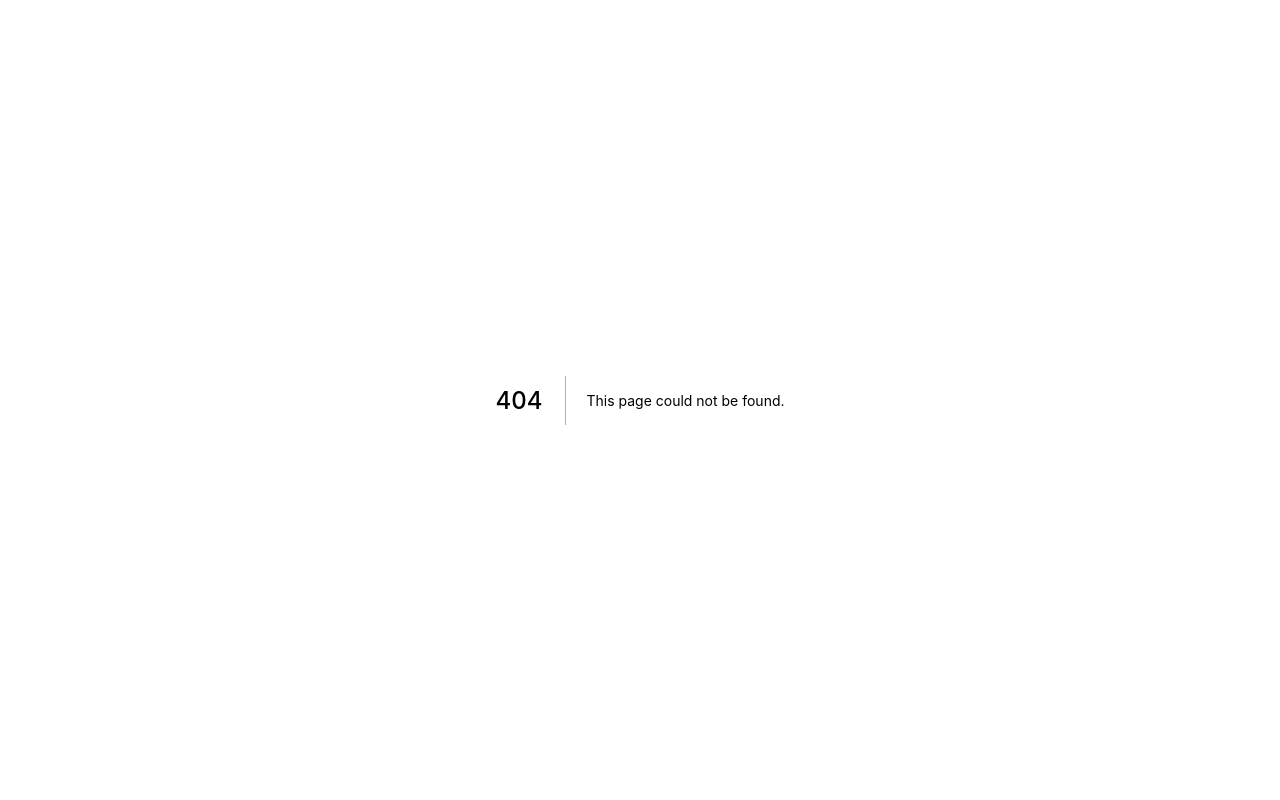
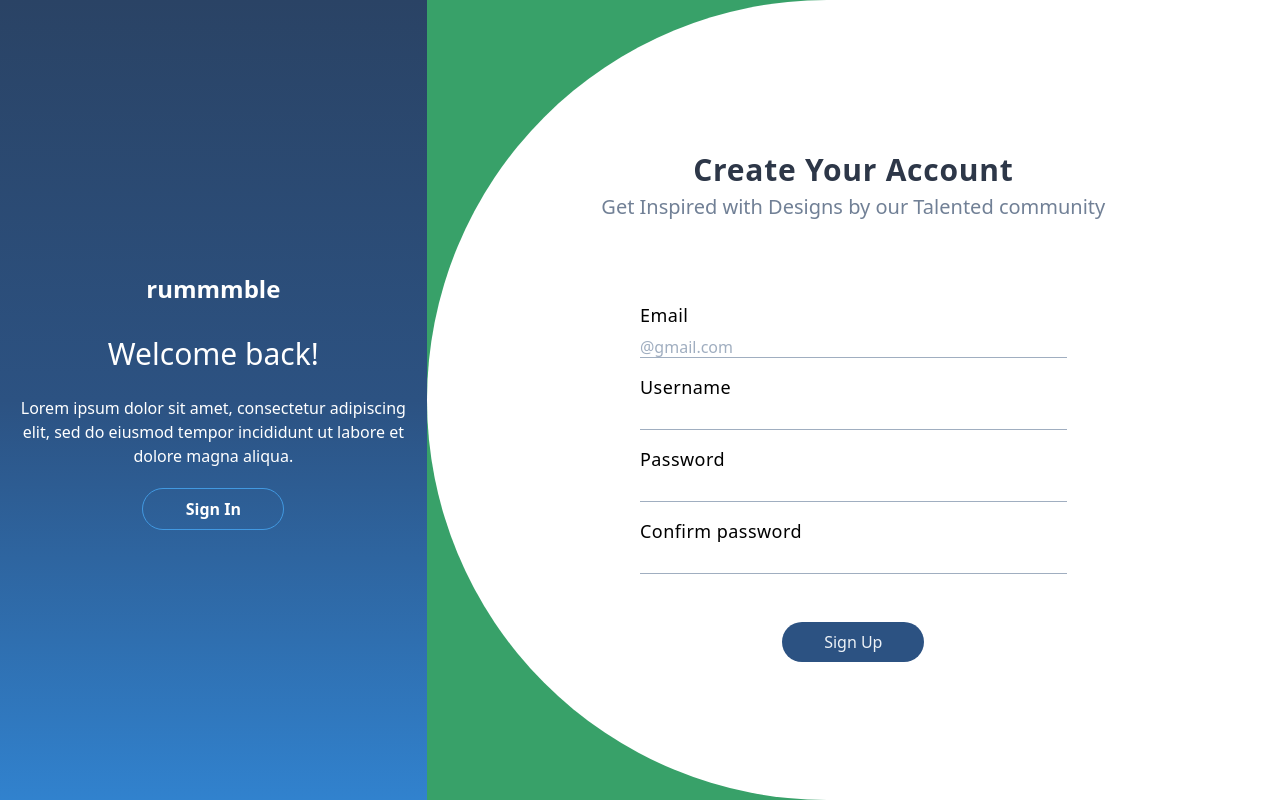
Before and after one commit to RonaldRusso94/rummmble-frontend, a Next.js app: page /signup in a window 1280 px wide. Before the commit this address had no page. Built offline with nearby package versions, Linux system fonts and the light colour scheme.

Commit message:
created sign up page component

```diff
--- /dev/null
+++ b/pages/signup.js
@@ -0,0 +1,115 @@
+import React, { useRef } from 'react';
+import { useForm } from 'react-hook-form';
+import AuthLayout from '../components/layout/AuthLayout';
+
+const SignUp = () => {
+  return (
+    <AuthLayout className="flex h-screen">
+       <div className="flex flex-col justify-center items-center h-auto">
+       <div className="text-center">
+          <h1 className="font-bold text-2xl text-white mb-2">rummmble</h1>
+        </div>
+        <div className="text-center mt-4">
+          <h1 className="font-normal text-3xl text-white mb-1">Welcome back!</h1>
+          <p className="font-normal text-base text-white mb-1 p-4">Lorem ipsum dolor sit amet, consectetur adipiscing elit, sed do eiusmod tempor incididunt ut labore et dolore magna aliqua.</p>
+        </div>
+        <button type="submit" className="w-1/3 bg-transparent hover:bg-blue-900 text-white font-semibold hover:text-white py-2 px-4 border border-blue-500 hover:border-transparent rounded-full focus:outline-none">Sign In</button>
+       </div>
+       <SignUpForm />
+    </AuthLayout>
+  )
+}
+
+
+const SignUpForm = () => {
+  const { register, errors, handleSubmit, watch } = useForm({});
+  const password = useRef({});
+  password.current = watch("password", "");
+
+  const onSubmit = (data) => {
+    console.log("Data submitted", data);
+  }
+
+  console.log("ERROR", errors);
+
+  return (
+    <div className="w-full flex flex-col justify-center center-items m-auto bg-white rounded-l-full h-full">
+       <div className="flex flex-col mb-2 py-10">
+            <h1 className="font-bold tracking-wide text-3xl text-gray-800 text-center">Create Your Account</h1>
+            <p className="text-xl text-gray-600 text-center">Get Inspired with Designs by our Talented community</p>
+        </div>
+        <form onSubmit={handleSubmit(onSubmit)} className="flex flex-wrap mx-auto py-8 w-2/4">
+          <div className=" mb-4 w-full">
+            <label htmlFor="inputEmail" className="block font-medium tracking-wide text-lg mb-2">Email</label>
+            <input
+              type="email"
+              name="email"
+              id="inputEmail"
+              placeholder="@gmail.com"
+              ref={register({
+                required: "Email is required",
+                pattern: {
+                  value: /^[A-Z0-9._%+-]+@[A-Z0-9.-]+\.[A-Z]{2,4}$/i,
+                  message: "Enter a valid email address",
+                },
+              })}
+              className="w-full block appearance-none bg-transparent border-b border-gray-500 text-gray-700 leading-tight focus:outline-none"
+            />
+            {errors.email && <p className="text-red-700 mt-1">{errors.email.message}</p>}
+          </div>
+          <div className=" mb-4 w-full">
+            <label htmlFor="inputUsername" className="block font-medium tracking-wide text-lg mb-2">Username</label>
+            <input
+              type="username"
+              name="username"
+              id="inputUsername"
+              ref={register({
+                required: "Username is required",
+              })}
+              className="w-full block appearance-none bg-transparent border-b border-gray-500 text-gray-700 leading-tight focus:outline-none"
+            />
+            {errors.username && <p className="text-red-700 mt-1">{errors.username.message}</p>}
+          </div>
+          <div className=" mb-4 w-full">
+            <label htmlFor="inputPassword" className="block font-medium tracking-wide text-lg mb-2">Password</label>
+            <input
+              name="password"
+              type="password"
+              id="inputPassword"
+              ref={register({
+                minLength: {
+                  value: 8,
+                  message: "Password must have min length of 8"
+                },
+                required: "Password is required",
+                maxLength: {
+                  value: 15,
+                  message: "Password must have max length of 15"
+                }
+              })}
+              className="w-full block appearance-none bg-transparent border-b border-gray-500 text-gray-700 leading-tight focus:outline-none"
+            />
+            {errors.password && <p className="text-red-700 mt-1">{errors.password.message}</p>}
+          </div>
+          <div className=" mb-4 w-full">
+            <label htmlFor="inputConfirmPassword" className="block font-medium tracking-wide text-lg mb-2">Confirm password</label>
+            <input
+              name="confirmPassword"
+              type="password"
+              id="inputConfirmPassword"
+              ref={register({
+                required: "Password is required",
+                validate: value =>
+                  value === password.current || "The passwords do not match"
+              })}
+              className="w-full block appearance-none bg-transparent border-b border-gray-500 text-gray-700 leading-tight focus:outline-none"
+            />
+            {errors.confirmPassword && <p className="text-red-700 mt-1">{errors.confirmPassword.message}</p>}
+          </div>
+          <button type="submit" className="w-1/3 mx-auto bg-blue-800 hover:bg-blue-900 focus:outline-none text-gray-200 mt-8 py-2 px-4 rounded-full">Sign Up</button>
+        </form>
+    </div>
+  )
+}
+
+export default SignUp;
```
